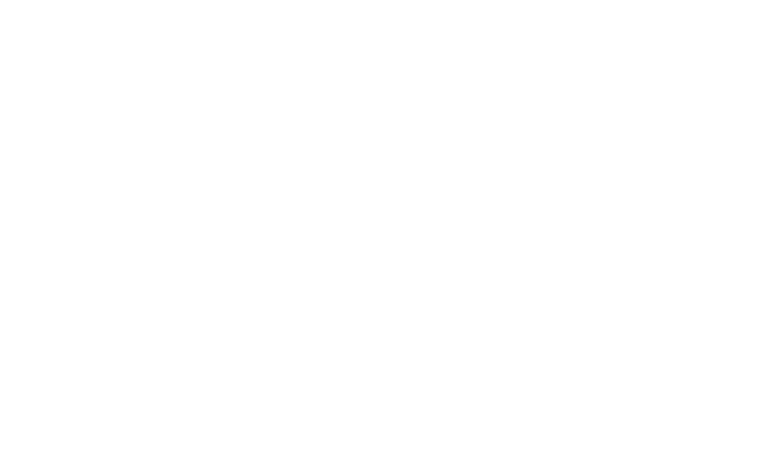
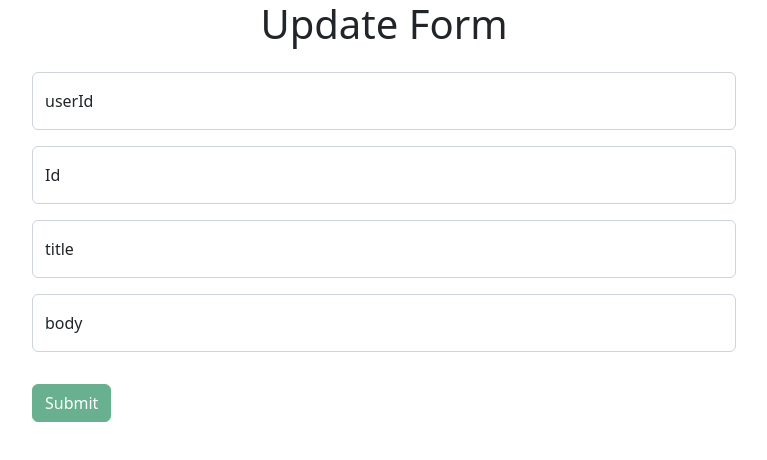
Before and after one commit to MedaPrashanthKumar/observable, an Angular app: page /update in a window 1280 px wide. Before the commit this address led to /. Shown: the top 460 px of the page, without its empty margins (256-1023 px from the left). Built offline with nearby package versions, Linux system fonts and the light colour scheme.

Commit message:
httpClient-put

```diff
--- a/src/app/app-routing.module.ts
+++ b/src/app/app-routing.module.ts
@@ -2,10 +2,12 @@ import { NgModule } from '@angular/core';
 import { RouterModule, Routes } from '@angular/router';
 import { ContactsComponent } from './contacts/contacts.component';
 import { ObservableComponent } from './observable/observable.component';
+import { UpdateComponent } from './update/update.component';
 
 const routes: Routes = [
   {path:'observable',component:ObservableComponent},
-  {path:'contacts',component:ContactsComponent}
+  {path:'contacts',component:ContactsComponent},
+  {path:'update',component:UpdateComponent}
 ];
 
 @NgModule({
--- a/src/app/app.module.ts
+++ b/src/app/app.module.ts
@@ -7,11 +7,13 @@ import { ObservableComponent } from './observable/observable.component';
 import { ContactsComponent } from './contacts/contacts.component';
 import {HttpClientModule}  from '@angular/common/http';
 import {FormsModule} from '@angular/forms';
+import { UpdateComponent } from './update/update.component';
 @NgModule({
   declarations: [
     AppComponent,
     ObservableComponent,
-    ContactsComponent
+    ContactsComponent,
+    UpdateComponent
   ],
   imports: [
     BrowserModule,
--- a/src/app/contacts.service.ts
+++ b/src/app/contacts.service.ts
@@ -37,6 +37,12 @@ export class ContactsService {
     return this.httpClient.post("http://localhost:3000/contacts",createResource);
   }
 
-
+//Method for PUT method
+ updateContact(id:any,updatedBody:any){
+  const httpHeaders = new HttpHeaders();
+  httpHeaders.append('content-type','application/json');
+  const endpointURL = "http://localhost:3000/contacts"+id;
+  return this.httpClient.put(endpointURL,updatedBody);
+}
 
 }
--- /dev/null
+++ b/src/app/update/update.component.css
@@ -0,0 +1,3 @@
+h1{
+    text-align: center;
+}
--- /dev/null
+++ b/src/app/update/update.component.html
@@ -0,0 +1,92 @@
+<h1> Update Form</h1>
+
+
+
+<div class="container">
+    <div class="row">
+      <div class="col-sm-2"></div>
+      <div class="col-sm-8">
+        <form #formRef="ngForm" (ngSubmit)="updateContact(formRef)" novalidate>
+          <!-- Name -->
+          <div class="form-floating m-3">
+            <input
+              type="number"
+              class="form-control"
+              id="userId"
+              placeholder="userId"
+              name="userId"
+             #userId="ngModel" ngModel
+             required  />
+            <label for="userId">userId</label>
+          </div>
+          <!-- Username Validations -->
+          <div *ngIf="userId.touched && userId.invalid" class="m-3" style="color:red;">
+            *userId is required
+          </div>
+
+
+
+          <!-- ID -->
+          <div class="form-floating m-3">
+            <input
+              type="number"
+              class="form-control"
+              id="id"
+              placeholder="ID"
+              name="id"
+             #id="ngModel" ngModel
+             required  />
+            <label for="username">Id</label>
+          </div>
+          <!-- Username Validations -->
+          <div *ngIf="id.touched && id.invalid" class="m-3" style="color:red;">
+            *Id is required
+          </div>
+
+          <!-- title -->
+          <div class="form-floating m-3">
+            <input
+              type="text"
+              class="form-control"
+              id="floatingInput"
+              placeholder="title"
+              name="title" required
+              ngModel #title="ngModel"
+            />
+            <label for="floatingInput">title</label>
+          </div>
+
+          <!-- title validations -->
+          <div *ngIf="title.touched && title.invalid" class="m-3" style="color:red;">
+            *title is required
+          </div>
+
+          <!-- body -->
+          <div class="form-floating m-3">
+            <input
+              type="text"
+              class="form-control"
+              id="floatingInput"
+              placeholder="body"
+              name="body" required
+              ngModel #body="ngModel"
+            />
+            <label for="floatingInput">body</label>
+          </div>
+
+          <!-- title validations -->
+          <div *ngIf="body.touched && body.invalid" class="m-3" style="color:red;">
+            *body is required
+          </div>
+
+          <!-- Submit button -->
+          <button type="submit" class="btn btn-success m-3 " [disabled]="formRef.invalid">Submit</button>
+        </form>
+      </div>
+      <div class="col-sm-2"></div>
+    </div>
+  </div>
+
+
+
+  <div *ngIf="msgTrue">Form Updated Successfully !!!!</div>
--- /dev/null
+++ b/src/app/update/update.component.ts
@@ -0,0 +1,25 @@
+import { Component, OnInit } from '@angular/core';
+import { ContactsService } from '../contacts.service';
+
+@Component({
+  selector: 'app-update',
+  templateUrl: './update.component.html',
+  styleUrls: ['./update.component.css']
+})
+export class UpdateComponent implements OnInit {
+  msgTrue = false;
+  constructor(private contacts:ContactsService) { }
+
+  ngOnInit(): void {
+  }
+  updateContact(formRef:any){
+    const newFormdata = formRef.value;
+    const contactId  = formRef.value.id;
+    this.contacts.updateContact(contactId,newFormdata).subscribe(data =>{
+      this.msgTrue = true;
+        console.log("Updated data"+data);
+    });
+
+
+  }
+}
--- a/src/assets/db.json
+++ b/src/assets/db.json
@@ -34,7 +34,7 @@
       "userId": "1",
       "id": "6",
       "title": "ARC",
-      "body": " tutorial with post"
+      "body": " tutorial with put"
     },
     {
       "userId": 1,
```
Also changed, not shown: 1 other file (tests, documents, lock files or other folders).
